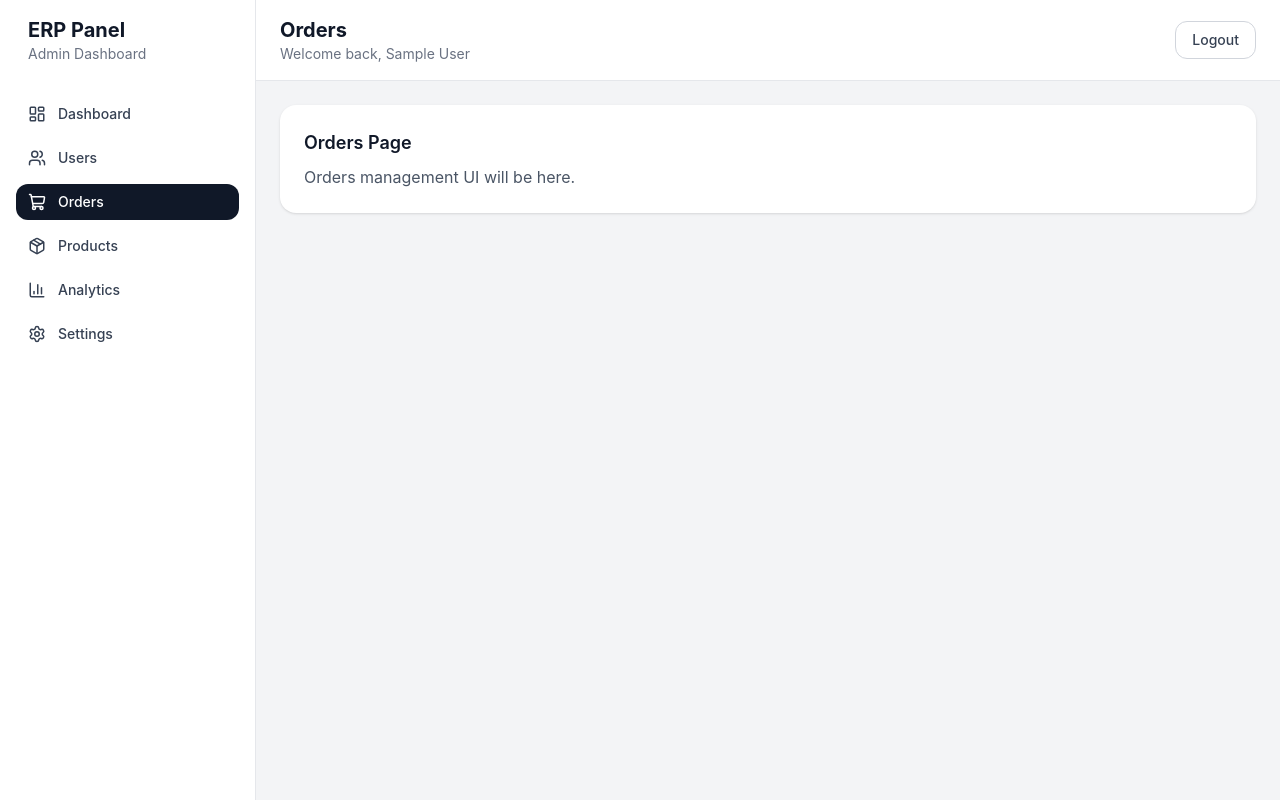
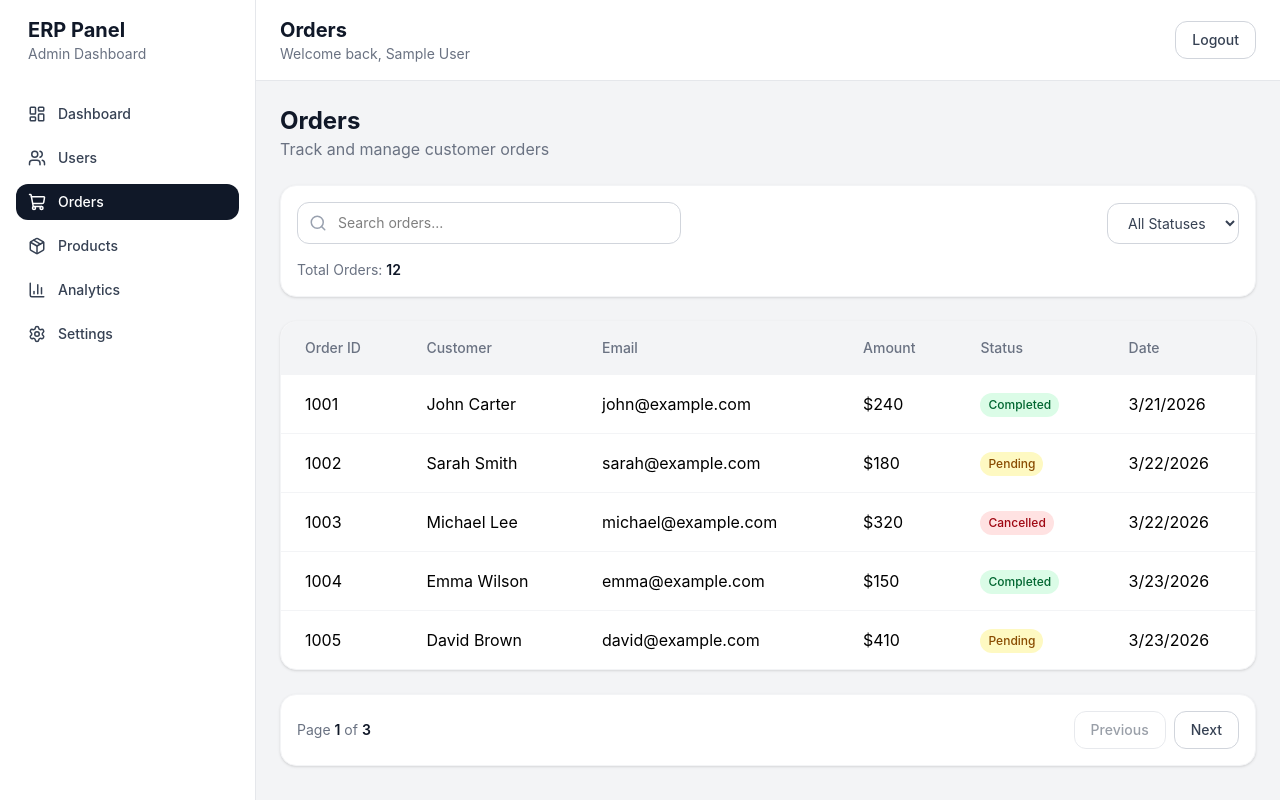
Before and after one commit to farmix2003/ERP-Frontend-app, a React (Vite) app: page /orders in a window 1280 px wide. Built offline with nearby package versions, Linux system fonts and the light colour scheme; sample sign-in values are in the browser's storage.

Commit message:
feat: add orders management page with search, filters, and pagination

```diff
--- /dev/null
+++ b/src/data/Orders.ts
@@ -0,0 +1,107 @@
+export interface OrderItem {
+  id: number;
+  customer: string;
+  email: string;
+  amount: number;
+  status: "Pending" | "Completed" | "Cancelled";
+  date: string;
+}
+
+export const orders: OrderItem[] = [
+  {
+    id: 1001,
+    customer: "John Carter",
+    email: "john@example.com",
+    amount: 240,
+    status: "Completed",
+    date: "2026-03-21",
+  },
+  {
+    id: 1002,
+    customer: "Sarah Smith",
+    email: "sarah@example.com",
+    amount: 180,
+    status: "Pending",
+    date: "2026-03-22",
+  },
+  {
+    id: 1003,
+    customer: "Michael Lee",
+    email: "michael@example.com",
+    amount: 320,
+    status: "Cancelled",
+    date: "2026-03-22",
+  },
+  {
+    id: 1004,
+    customer: "Emma Wilson",
+    email: "emma@example.com",
+    amount: 150,
+    status: "Completed",
+    date: "2026-03-23",
+  },
+  {
+    id: 1005,
+    customer: "David Brown",
+    email: "david@example.com",
+    amount: 410,
+    status: "Pending",
+    date: "2026-03-23",
+  },
+  {
+    id: 1006,
+    customer: "Olivia Taylor",
+    email: "olivia@example.com",
+    amount: 290,
+    status: "Completed",
+    date: "2026-03-24",
+  },
+  {
+    id: 1007,
+    customer: "James Anderson",
+    email: "james@example.com",
+    amount: 120,
+    status: "Pending",
+    date: "2026-03-24",
+  },
+  {
+    id: 1008,
+    customer: "Sophia Thomas",
+    email: "sophia@example.com",
+    amount: 560,
+    status: "Completed",
+    date: "2026-03-25",
+  },
+  {
+    id: 1009,
+    customer: "Daniel Martinez",
+    email: "daniel@example.com",
+    amount: 90,
+    status: "Cancelled",
+    date: "2026-03-25",
+  },
+  {
+    id: 1010,
+    customer: "Mia Jackson",
+    email: "mia@example.com",
+    amount: 270,
+    status: "Completed",
+    date: "2026-03-26",
+  },
+  {
+    id: 1011,
+    customer: "Ethan White",
+    email: "ethan@example.com",
+    amount: 330,
+    status: "Pending",
+    date: "2026-03-26",
+  },
+  {
+    id: 1012,
+    customer: "Charlotte Harris",
+    email: "charlotte@example.com",
+    amount: 205,
+    status: "Completed",
+    date: "2026-03-27",
+  },
+];
--- /dev/null
+++ b/src/features/orders/components/OrdersTable.tsx
@@ -0,0 +1,66 @@
+import type { OrderItem } from "../../../data/Orders";
+
+interface OrdersTableProps {
+  orders: OrderItem[];
+}
+
+const OrdersTable = ({orders}:OrdersTableProps) => {
+if(orders.length === 0){
+   <div className="rounded-2xl border border-gray-100 bg-white p-8 text-center shadow-sm">
+        <h3 className="text-lg font-semibold text-gray-900">No orders found</h3>
+        <p className="mt-2 text-sm text-gray-500">
+          Try changing your search or filter.
+        </p>
+      </div>
+}
+
+ const getStatusStyles = (status:OrderItem['status']) =>{
+   switch(status){
+    case 'Pending':
+      return 'bg-yellow-100 text-yellow-800';
+    case 'Completed':
+      return 'bg-green-100 text-green-800';
+    case 'Cancelled':
+      return 'bg-red-100 text-red-800';
+    default:
+      return '';
+   }
+ }
+
+    return (
+        <div className="overflow-hidden rounded-2xl border border-gray-100 bg-white shadow-sm">
+            <div className="overflow-x-auto">
+                <table className="min-w-full">
+                    <thead className="bg-gray-100">
+                        <tr className="text-left text-sm text-gray-500">
+                            <th className="px-6 py-4 font-medium">Order ID</th>
+                            <th className="px-6 py-4 font-medium">Customer</th>
+                            <th className="px-6 py-4 font-medium">Email</th>
+                            <th className="px-6 py-4 font-medium">Amount</th>
+                            <th className="px-6 py-4 font-medium">Status</th>
+                            <th className="px-6 py-4 font-medium">Date</th>
+                        </tr>
+                    </thead>
+                    <tbody className="divide-y divide-gray-100 border-t border-gray-100">
+                        {orders.map((order) => (
+                            <tr key={order.id} className="hover:bg-gray-50">
+                                <td className="px-6 py-4">{order.id}</td>
+                                <td className="px-6 py-4">{order.customer}</td>
+                                <td className="px-6 py-4">{order.email}</td>
+                                <td className="px-6 py-4">${order.amount}</td>
+                                <td className="px-6 py-4">
+                                    <span className={`inline-flex items-center rounded-full px-2 py-1 text-xs font-medium ${getStatusStyles(order.status)}`}>
+                                        {order.status}
+                                    </span>
+                                </td>
+                                <td className="px-6 py-4">{new Date(order.date).toLocaleDateString()}</td>
+                            </tr>
+                        ))}
+                    </tbody>
+                </table>
+            </div>
+        </div>
+    )
+}
+
+export default OrdersTable;
--- a/src/pages/OrdersPage.tsx
+++ b/src/pages/OrdersPage.tsx
@@ -1,8 +1,123 @@
+import { useMemo, useState } from "react";
+
+import {orders as ordersData} from '../data/Orders'
+import { Search } from "lucide-react";
+import OrdersTable from "../features/orders/components/OrdersTable";
+
+const ITEMS_PER_PAGE = 5;
+
+
 const OrdersPage = () => {
-  return (
-    <div className="rounded-2xl bg-white p-6 shadow-sm">
-      <h2 className="text-lg font-semibold text-gray-900">Orders Page</h2>
-      <p className="mt-2 text-gray-600">Orders management UI will be here.</p>
+
+  const [searchTerm, setSearchTerm] = useState('');
+  const [currentPage, setCurrentPage] = useState(1);
+  const [statusFilter, setStatusFilter] = useState<'All' | 'Pending' | 'Completed' | 'Cancelled'>('All');
+
+  const filteredOrders = ordersData.filter(order => {
+    const matchesSearch =
+     order.customer.toLowerCase().includes(searchTerm.toLowerCase()) ||
+     order.email.toLowerCase().includes(searchTerm.toLowerCase())    ||
+     order.id.toString().includes(searchTerm)                        ||
+     order.amount.toString().includes(searchTerm)                    ||
+     order.status.toLowerCase().includes(searchTerm.toLowerCase());
+
+    const matchesStatus = statusFilter === 'All' || order.status === statusFilter;
+    return matchesSearch && matchesStatus;
+  }, [searchTerm, statusFilter]);
+
+  const totalPages = Math.ceil(filteredOrders.length / ITEMS_PER_PAGE);
+
+  const paginatedOrders = useMemo(() =>{
+     const startIndex = (currentPage - 1) * ITEMS_PER_PAGE;
+     const endIndex = startIndex + ITEMS_PER_PAGE;
+      return filteredOrders.slice(startIndex, endIndex);
+  }, [filteredOrders, currentPage])
+
+ const handleSearchChange = (e: string) =>{
+    setSearchTerm(e);
+    setCurrentPage(1);
+ }
+
+ const handleStatusFilterChange = (e: string) =>{
+    setStatusFilter(e as 'All' | 'Pending' | 'Completed' | 'Cancelled');
+    setCurrentPage(1);
+ }
+
+
+   return (
+    <div className="space-y-6">
+      <div>
+        <h2 className="text-2xl font-bold text-gray-900">Orders</h2>
+        <p className="text-gray-500">Track and manage customer orders</p>
+      </div>
+
+      <div className="rounded-2xl border border-gray-100 bg-white p-4 shadow-sm">
+        <div className="flex flex-col gap-4 lg:flex-row lg:items-center lg:justify-between">
+          <div className="relative w-full max-w-sm">
+            <Search
+              size={18}
+              className="absolute left-3 top-1/2 -translate-y-1/2 text-gray-400"
+            />
+            <input
+              type="text"
+              value={searchTerm}
+              onChange={(e) => handleSearchChange(e.target.value)}
+              placeholder="Search orders..."
+              className="w-full rounded-xl border border-gray-300 py-2.5 pl-10 pr-4 text-sm outline-none transition focus:border-gray-500"
+            />
+          </div>
+
+          <div className="flex flex-col gap-3 sm:flex-row">
+            <select
+              value={statusFilter}
+              onChange={(e) => handleStatusFilterChange(e.target.value)}
+              className="rounded-xl border border-gray-300 px-4 py-2.5 text-sm text-gray-700 outline-none transition focus:border-gray-500"
+            >
+              <option value="All">All Statuses</option>
+              <option value="Pending">Pending</option>
+              <option value="Completed">Completed</option>
+              <option value="Cancelled">Cancelled</option>
+            </select>
+          </div>
+        </div>
+
+        <div className="mt-4 text-sm text-gray-500">
+          Total Orders:{" "}
+          <span className="font-semibold text-gray-900">
+            {filteredOrders.length}
+          </span>
+        </div>
+      </div>
+
+      <OrdersTable orders={paginatedOrders} />
+
+      <div className="flex items-center justify-between rounded-2xl border border-gray-100 bg-white p-4 shadow-sm">
+        <p className="text-sm text-gray-500">
+          Page <span className="font-semibold text-gray-900">{currentPage}</span>{" "}
+          of{" "}
+          <span className="font-semibold text-gray-900">{totalPages || 1}</span>
+        </p>
+
+        <div className="flex gap-2">
+          <button
+            onClick={() => setCurrentPage((prev) => Math.max(prev - 1, 1))}
+            disabled={currentPage === 1}
+            className="rounded-xl border border-gray-300 px-4 py-2 text-sm font-medium text-gray-700 transition hover:bg-gray-100 disabled:cursor-not-allowed disabled:opacity-50"
+          >
+            Previous
+          </button>
+
+          <button
+            onClick={() =>
+              setCurrentPage((prev) => Math.min(prev + 1, totalPages || 1))
+            }
+            disabled={currentPage === totalPages || totalPages === 0}
+            className="rounded-xl border border-gray-300 px-4 py-2 text-sm font-medium text-gray-700 transition hover:bg-gray-100 disabled:cursor-not-allowed disabled:opacity-50"
+          >
+            Next
+          </button>
+        </div>
+      </div>
     </div>
   );
 };
```
